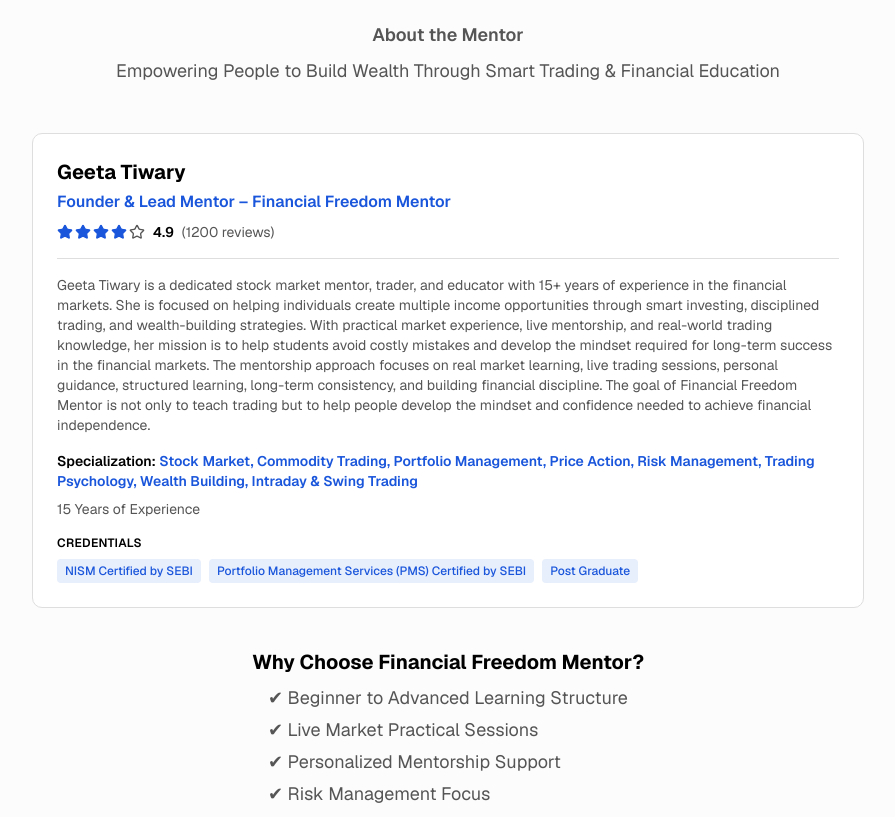
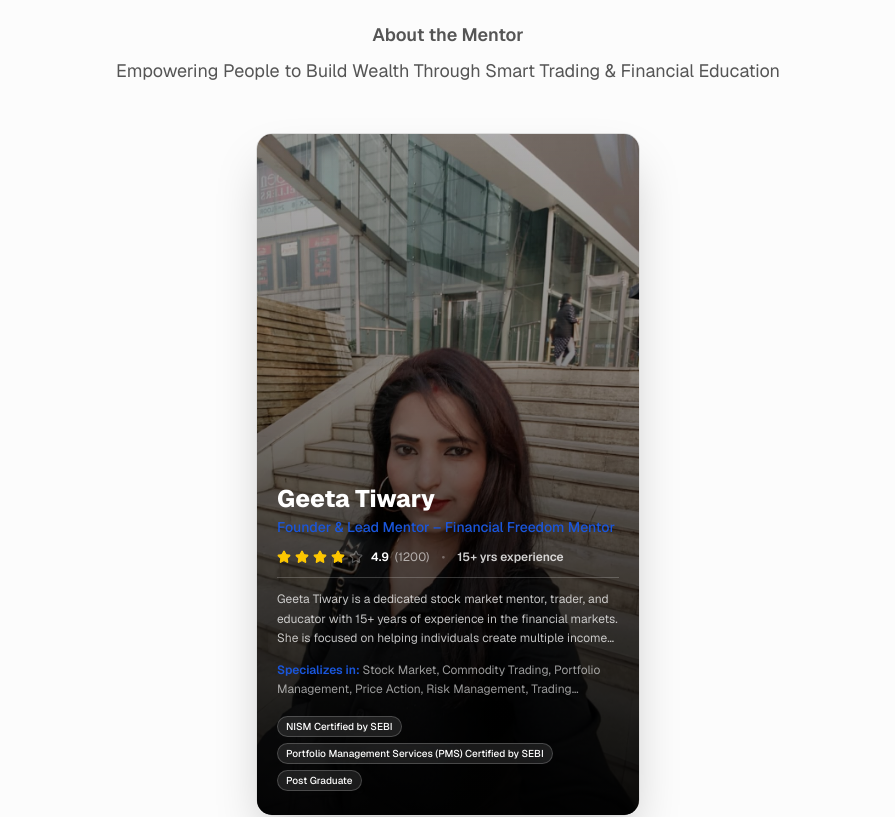
Before and after one commit to jatantiwari/lms-trading, a Next.js app: page /about in a window 1280 px wide. Shown: the part 1180-1997 px from the top of the page, without its empty margins (192-1087 px from the left). Built offline with nearby package versions, Linux system fonts and the light colour scheme; no server answers.

Commit message:
feat: enhance MentorCard component with improved layout and styling

```diff
--- a/components/mentor-card.tsx
+++ b/components/mentor-card.tsx
@@ -1,7 +1,7 @@
 'use client';
 
 import Image from 'next/image';
-import { Star, BadgeCheck } from 'lucide-react';
+import { Star } from 'lucide-react';
 
 export interface MentorProfile {
   name: string;
@@ -21,58 +21,81 @@ interface MentorCardProps {
 
 export function MentorCard({ mentor }: MentorCardProps) {
   return (
-    <div className="bg-white rounded-lg overflow-hidden border border-border hover:shadow-lg transition-shadow h-full flex flex-col">
-      {/* Image Section */}
-      {/* Content Section */}
-      <div className="p-6 flex-1 flex flex-col">
-        <h3 className="text-xl font-bold text-foreground mb-1">
+    <div className="mx-auto w-full max-w-sm">
+      {/* 9:16 portrait card */}
+      <div className="relative w-full aspect-[9/16] rounded-2xl overflow-hidden shadow-2xl border border-border">
+
+        {/* ── Full-bleed background image ── */}
+        <Image
+          src={mentor.image}
+          alt={mentor.name}
+          fill
+          className="object-cover object-top"
+          sizes="(max-width: 640px) 100vw, 384px"
+          priority
+        />
+
+        {/* ── Gradient overlays ── */}
+        {/* Top fade for readability of any top badges */}
+        <div className="absolute inset-0 bg-gradient-to-b from-black/30 via-transparent to-transparent" />
+        {/* Strong bottom-up gradient for content area */}
+        <div className="absolute inset-0 bg-gradient-to-t from-black/95 via-black/60 to-transparent" />
+
+        {/* ── Content pinned to bottom ── */}
+        <div className="absolute inset-x-0 bottom-0 flex flex-col gap-3 px-5 pb-6 pt-24">
+
+          {/* Name & title */}
+          <div>
+            <h3 className="text-2xl font-extrabold text-white leading-tight">
               {mentor.name}
             </h3>
-        <p className="text-primary font-semibold mb-2">{mentor.title}</p>
+            <p className="text-sm font-medium text-primary mt-1 leading-snug">
+              {mentor.title}
+            </p>
+          </div>
 
-        <div className="flex items-center gap-2 mb-4 pb-4 border-b border-border">
-          <div className="flex gap-0.5">
+          {/* Stats row */}
+          <div className="flex items-center gap-3 flex-wrap">
+            <div className="flex items-center gap-1">
               {Array.from({ length: 5 }).map((_, i) => (
                 <Star
                   key={i}
-                className={`w-4 h-4 ${
+                  className={`w-3.5 h-3.5 ${
                     i < Math.floor(mentor.rating)
-                    ? 'fill-primary text-primary'
-                    : 'text-muted-foreground'
+                      ? 'fill-yellow-400 text-yellow-400'
+                      : 'text-white/30'
                   }`}
                 />
               ))}
+              <span className="text-xs font-semibold text-white ml-1">{mentor.rating}</span>
+              <span className="text-xs text-white/60 ml-0.5">({mentor.reviews})</span>
             </div>
-          <span className="text-sm font-semibold text-foreground">
-            {mentor.rating}
-          </span>
-          <span className="text-sm text-muted-foreground">
-            ({mentor.reviews} reviews)
+            <span className="text-white/30 text-xs">•</span>
+            <span className="text-xs font-semibold text-white/80">
+              {mentor.yearsOfExperience}+ yrs experience
             </span>
           </div>
 
-        <p className="text-sm text-muted-foreground mb-4 flex-1">
-          {mentor.bio}
+          {/* Divider */}
+          <div className="h-px bg-white/20 w-full" />
+
+          {/* Bio — limited to 3 lines */}
+          <p className="text-xs text-white/75 leading-relaxed line-clamp-3">
+            {mentor.bio.split('\n\n')[0]}
           </p>
 
-        <div className="space-y-2 mb-4">
-          <p className="text-sm font-semibold text-foreground">
-            Specialization: <span className="text-primary">{mentor.specialization}</span>
+          {/* Specialization */}
+          <p className="text-xs text-white/60 leading-relaxed line-clamp-2">
+            <span className="text-primary font-semibold">Specializes in: </span>
+            {mentor.specialization}
           </p>
-          <p className="text-sm text-muted-foreground">
-            {mentor.yearsOfExperience} Years of Experience
-          </p>
-        </div>
 
-        <div className="space-y-2">
-          <p className="text-xs font-semibold text-foreground uppercase tracking-wide">
-            Credentials
-          </p>
-          <div className="flex flex-wrap gap-2">
+          {/* Credentials */}
+          <div className="flex flex-wrap gap-1.5 pt-1">
             {mentor.credentials.map((credential, index) => (
               <span
                 key={index}
-                className="text-xs bg-primary/10 text-primary px-2 py-1 rounded font-medium"
+                className="text-[10px] bg-white/10 border border-white/20 text-white px-2 py-0.5 rounded-full font-medium backdrop-blur-sm"
               >
                 {credential}
               </span>
```
Lines whose indentation alone changed are shown as unchanged.
